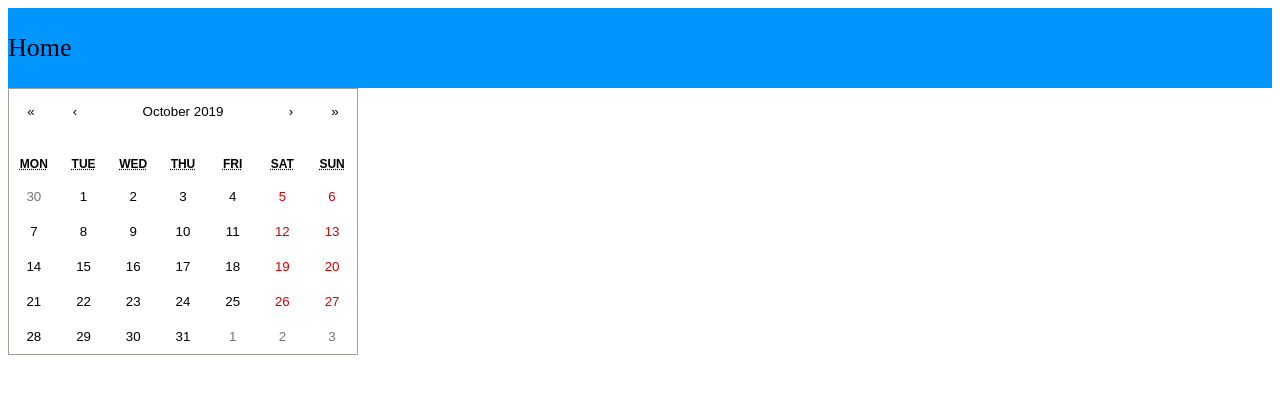
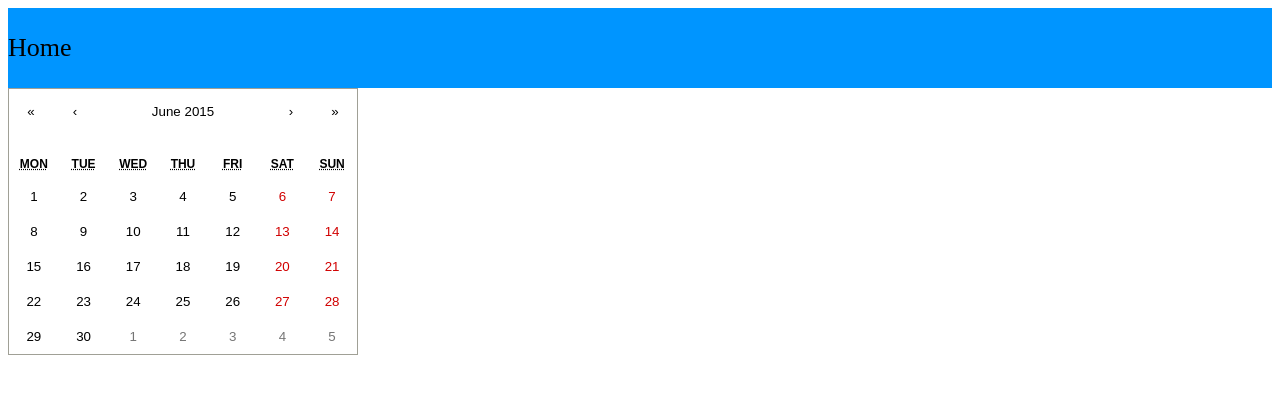
Before and after one commit to jwoo896/peek-calendar, a React (Create React App) app: page / in a window 1280 px wide. Shown: the top 394 px of the page. Built offline with nearby package versions, Linux system fonts and the light colour scheme.

Commit message:
installed moment, basic functionality for Calendar is done, beginning DayView screen layout and function

```diff
--- a/package.json
+++ b/package.json
@@ -3,6 +3,7 @@
   "version": "0.1.0",
   "private": true,
   "dependencies": {
+    "moment": "^2.24.0",
     "react": "^16.10.2",
     "react-calendar": "^2.19.2",
     "react-dom": "^16.10.2",
--- a/src/App.css
+++ b/src/App.css
@@ -11,7 +11,7 @@
   min-height: 10vh;
   display: flex;
   flex-direction: column;
-  align-items: start;
+  align-items: flex-start;
   justify-content: center;
   font-size: calc(10px + 2vmin);
   color: white;
--- a/src/components/CalendarView/CalendarView.js
+++ b/src/components/CalendarView/CalendarView.js
@@ -4,12 +4,9 @@ import * as day1data from '../../mock-data/day_1';
 import './CalendarView.css';
 
 export default function CalendarView(props) {
-    const [date, setDate] = useState({
-        date: new Date()
-    });
+    const [date] = useState(new Date(day1data.timeslots[0].start)); //initialize calendar active start date with day1 mock
 
     const navigateToDay = (e) => {
-        console.log(e);
         //navigate to day view
         props.history.push(`/date/${e}`);
     };
@@ -18,8 +15,8 @@ export default function CalendarView(props) {
         <div>
             <Calendar
                 onClickDay={navigateToDay}
+                activeStartDate={date}
             />
-
         </div>
     );
 }
--- a/src/components/DayView/DayView.js
+++ b/src/components/DayView/DayView.js
@@ -1,13 +1,24 @@
-import React  from 'react';
+import React, { useState }  from 'react';
 import { useParams } from 'react-router-dom';
 import ActivityDetails from "../ActivityDetails/ActivityDetails";
+import * as moment from 'moment';
+import * as day1data from "../../mock-data/day_1";
 export default function DayView() {
-
+    const [timeslots, setTimeSlots] = useState([]);
+    const dateStart = moment(day1data.timeslots[0].start);
+    const dayBeforeStart = moment(day1data.timeslots[0].start).date(dateStart.date()-1);
     let { date } = useParams();
+    const dateObj = moment(date);
+    if(timeslots.length === 0 && dateObj <= dateStart && dateObj > dayBeforeStart) {
+        setTimeSlots({timeSlots: day1data.timeslots});
+    }
+    console.log(timeslots);
     const renderActivityDetails = () => {
         //will return JSX for activity details
     };
     return (
-      <div>{date}</div>
+      <div>
+          <h2>{dateObj.format("dddd, MMMM Do YYYY")}</h2>
+      </div>
     );
 }
```
Also changed, not shown: 1 other file (tests, documents, lock files or other folders).
